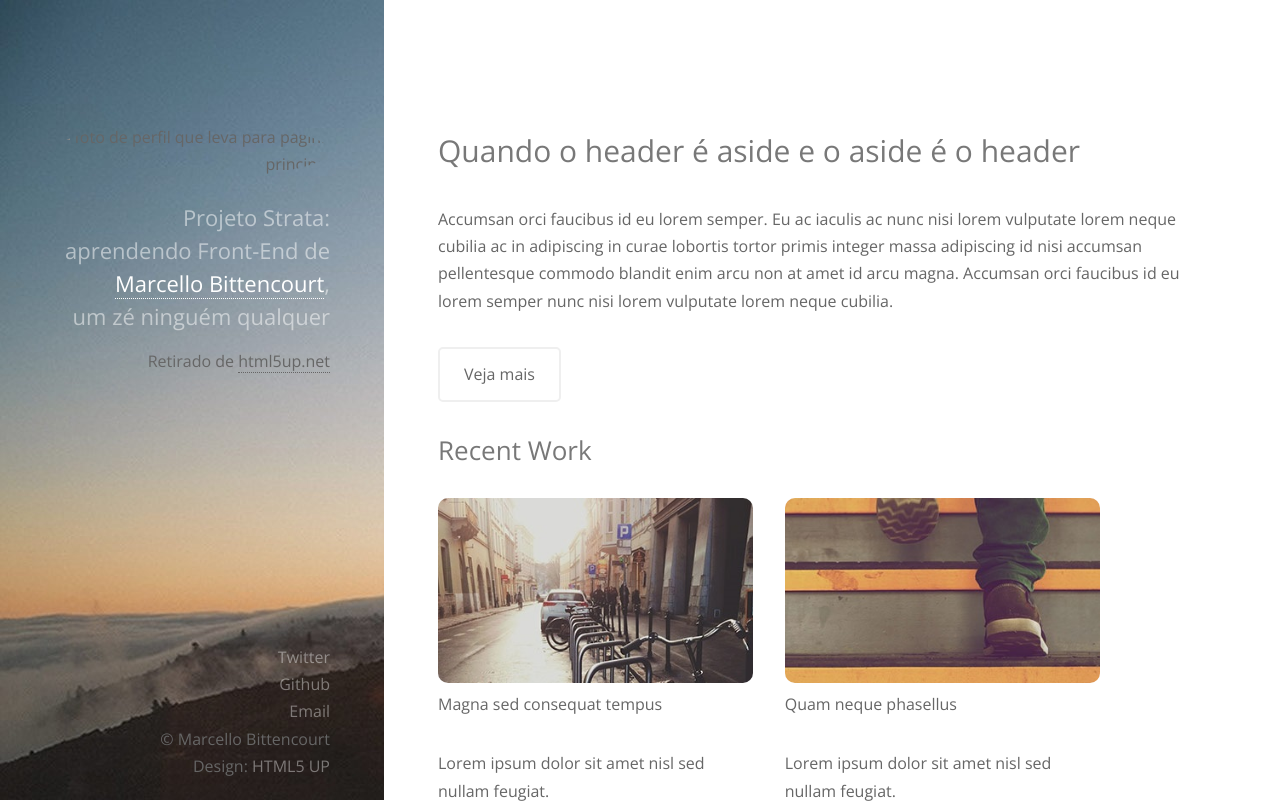
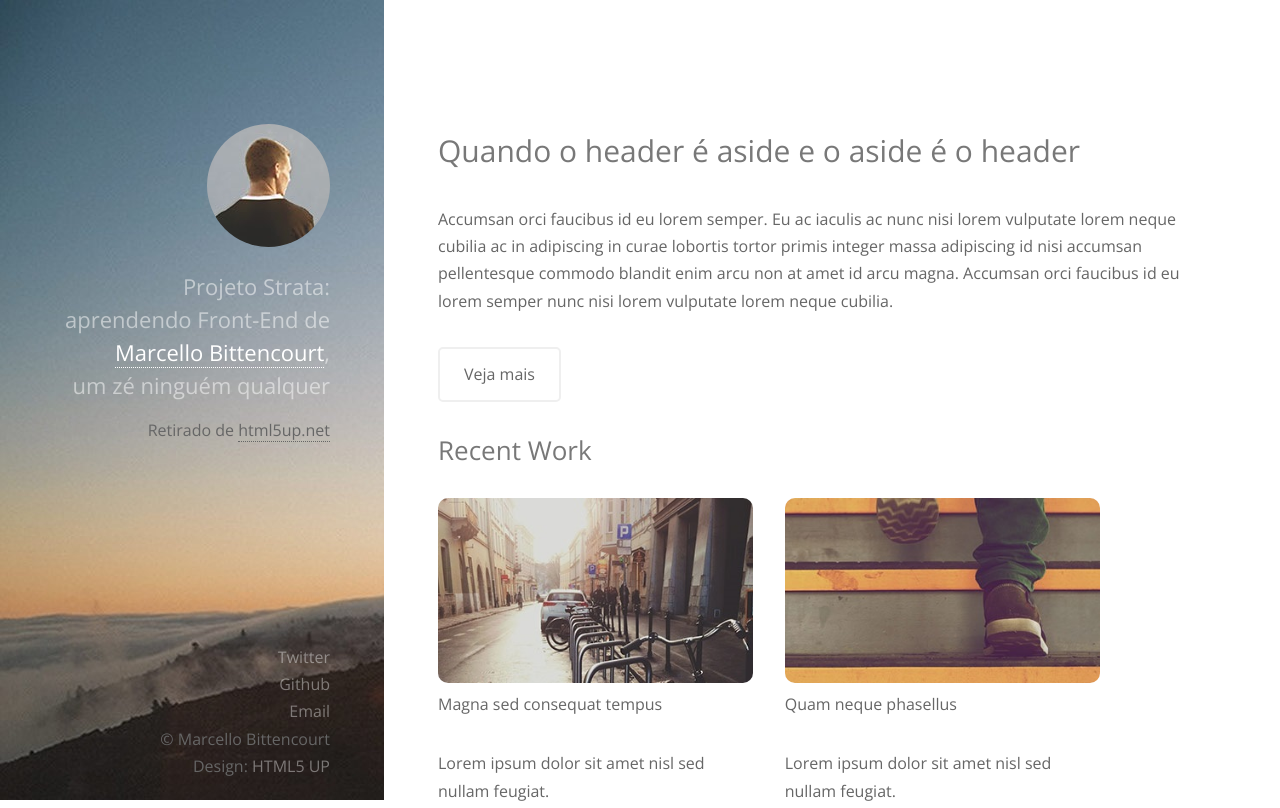
Before and after one commit to MarcelloBitt/ProjetoStrata, a plain HTML site: page index.html in a window 1280 px wide. Shown: the top 808 px of the page. Drawn offline with nearby package versions, Linux system fonts and the light colour scheme; the site is published under a folder, as on GitHub Pages, so addresses that start at the root find nothing.

Commit message:
alteração do caminho da imagem

```diff
--- a/index.html
+++ b/index.html
@@ -17,7 +17,7 @@
 
   <header class="main-header">
 
-    <a href="index.html" class="main-header-link imagem-link"> <img src="/Imagens/profile.jpg"
+    <a href="index.html" class="main-header-link imagem-link"> <img src="./Imagens/profile.jpg"
         alt="foto de perfil que leva para página principal"> </a>
     <h1 class="main-header-title">
       Projeto Strata: aprendendo Front-End de <br><strong><a href="http://facebook.com/marcello.bittencourt5" target="_blank">Marcello Bittencourt</a></strong>,<br>um zé ninguém qualquer
```
